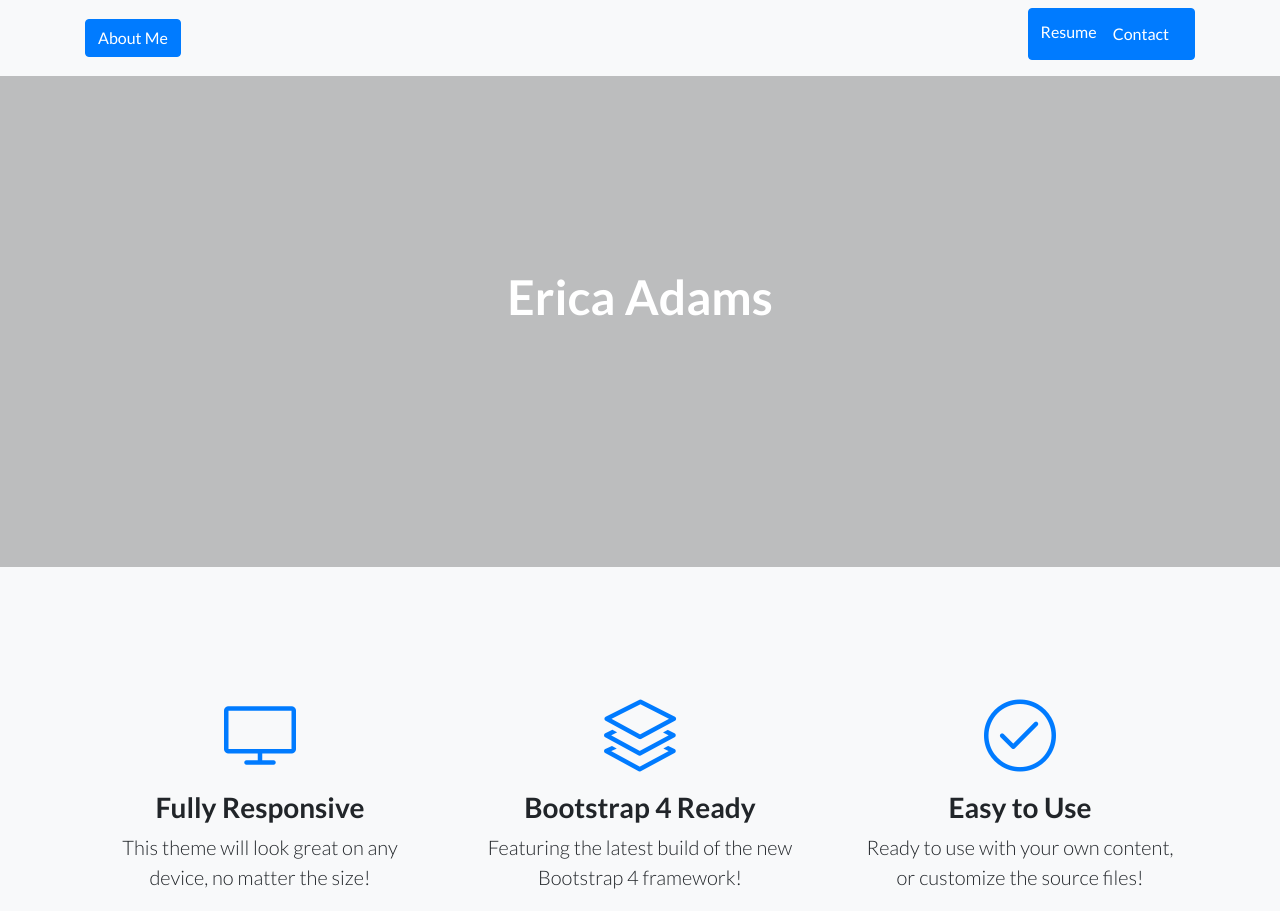
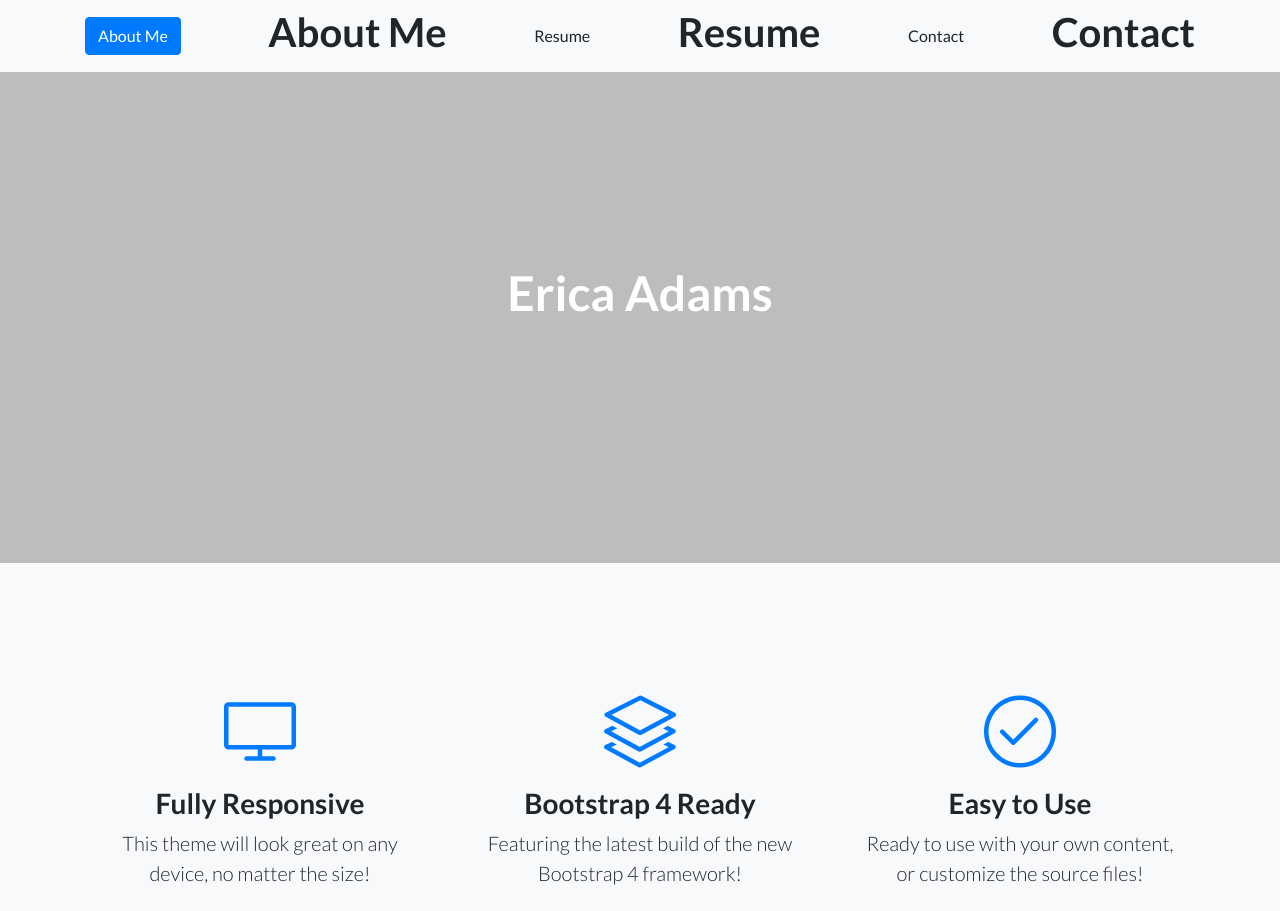
Before and after one commit to eadams2/eadams2.github.io, a website: page index.html in a window 1280 px wide. Shown: the top 911 px of the page. Drawn offline with Linux system fonts and the light colour scheme.

Commit message:
Update index.html

```diff
--- a/index.html
+++ b/index.html
@@ -29,9 +29,11 @@
     <nav class="navbar navbar-light bg-light static-top">
       <div class="container">
         <a class="btn btn-primary" href="#">About Me</a>
-        <h1 id="About Me"</h1
+        <h1 id="top">About Me</h1
         <a class="btn btn-primary" href="#">Resume</a>
+        <h1 id="top">Resume</h1
         <a class="btn btn-primary" href="#">Contact</a>
+        <h1 id="top">Contact</h1
       </div>
     </nav>
 
@@ -100,7 +102,7 @@
           <div class="col-lg-6 order-lg-2 text-white showcase-img" style="background-image: url('img/bg-showcase-1.jpg');"></div>
           <div class="col-lg-6 order-lg-1 my-auto showcase-text">
             <h2>About Me</h2>
-            <a href="#About Me">About Me</a>
+            <a href="#top">About Me</a>
             <p class="lead mb-0">When you use a theme created by Start Bootstrap, you know that the theme will look great on any device, whether it's a phone, tablet, or desktop the page will behave responsively!</p>
           </div>
         </div>
@@ -108,6 +110,7 @@
           <div class="col-lg-6 text-white showcase-img" style="background-image: url('img/bg-showcase-2.jpg');"></div>
           <div class="col-lg-6 my-auto showcase-text">
             <h2>Resume</h2>
+            <a href="#top">Resume</a>
             <p class="lead mb-0">Newly improved, and full of great utility classes, Bootstrap 4 is leading the way in mobile responsive web development! All of the themes on Start Bootstrap are now using Bootstrap 4!</p>
           </div>
         </div>
@@ -115,6 +118,7 @@
           <div class="col-lg-6 order-lg-2 text-white showcase-img" style="background-image: url('img/bg-showcase-3.jpg');"></div>
           <div class="col-lg-6 order-lg-1 my-auto showcase-text">
             <h2>Contact</h2>
+            <a href="#top">Contact</a>
             <p class="lead mb-0">Landing Page is just HTML and CSS with a splash of SCSS for users who demand some deeper customization options. Out of the box, just add your content and images, and your new landing page will be ready to go!</p>
           </div>
         </div>
```
